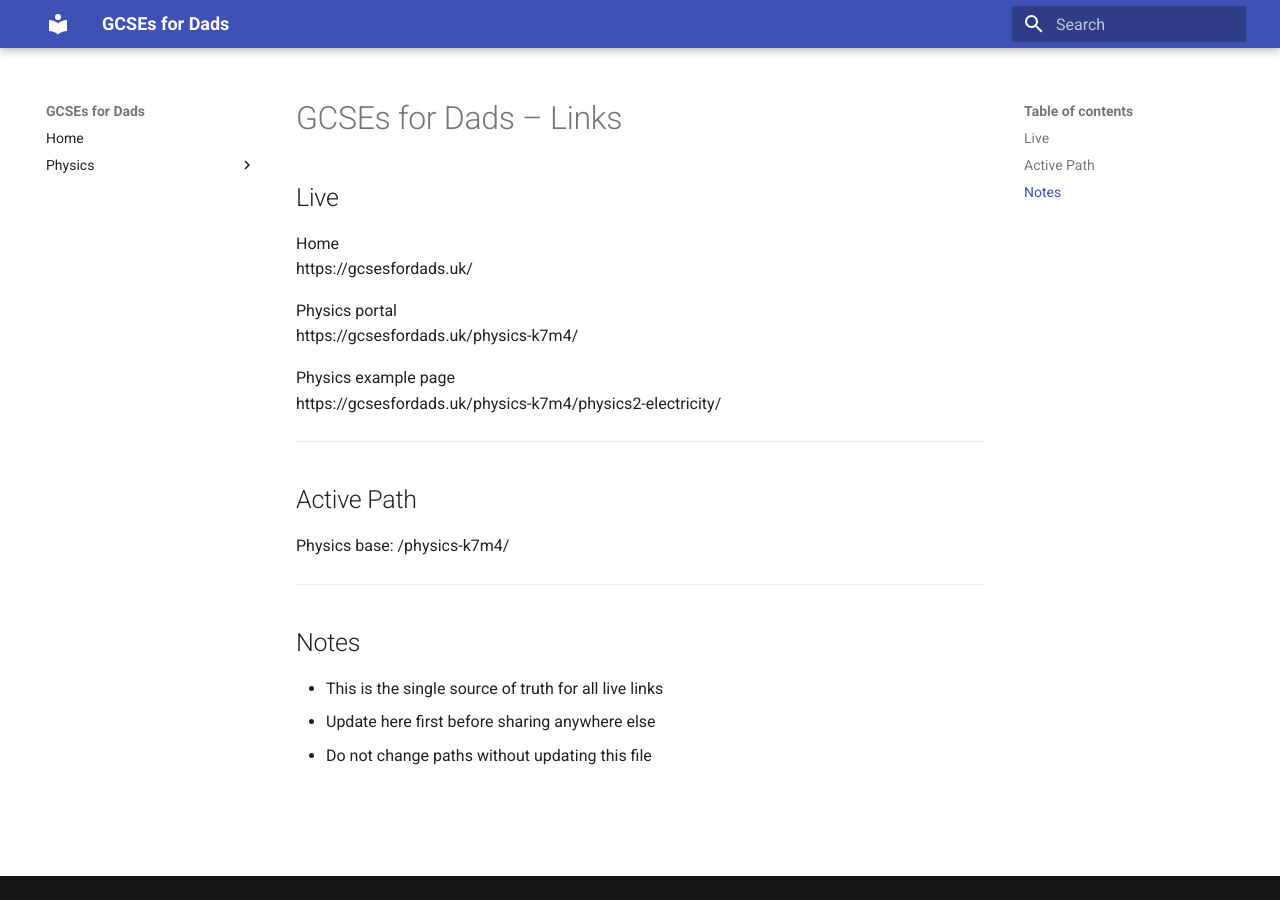
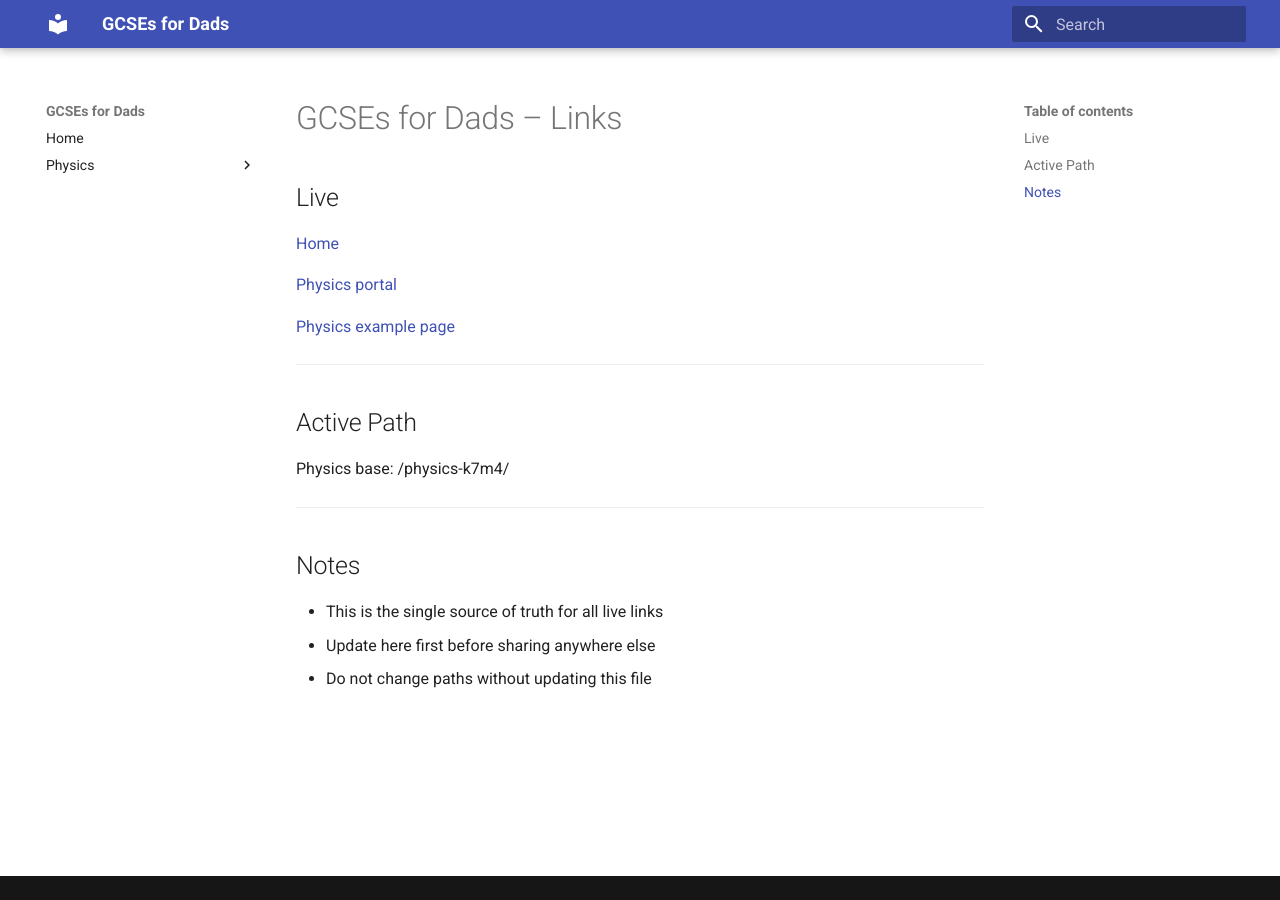
Before and after one commit to stuartharesnape/gcses-for-dads, an MkDocs documentation site: the page built from content/links.md, in a window 1280 px wide. Built offline with MkDocs 1.6.1 and Material for MkDocs 9.7.7, drawn with Linux system fonts in a browser that asks for light colours.

Commit message:
moved links again!

```diff
--- a/content/links.md
+++ b/content/links.md
@@ -2,14 +2,11 @@
 
 ## Live
 
-Home
-https://gcsesfordads.uk/
+[Home](https://gcsesfordads.uk/)
 
-Physics portal
-https://gcsesfordads.uk/physics-k7m4/
+[Physics portal](https://gcsesfordads.uk/physics-k7m4/)
 
-Physics example page
-https://gcsesfordads.uk/physics-k7m4/physics2-electricity/
+[Physics example page](https://gcsesfordads.uk/physics-k7m4/physics2-electricity/)
 
 ---
 
```
Also changed, not shown: access/links.md (deleted, +0 -23 lines).
